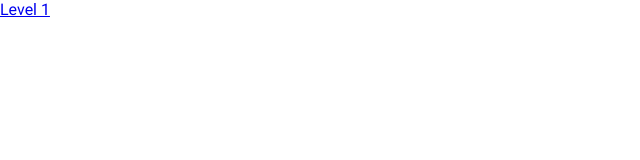
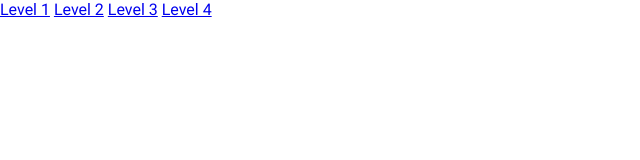
Before and after one commit to amovah/aa, a plain HTML site: page index.html in a window 1280 px wide. Shown: the whole page, without its empty margins (0-640 px from the left). Drawn offline with Linux system fonts and the light colour scheme.

Commit message:
Update index

```diff
--- a/index.html
+++ b/index.html
@@ -10,6 +10,9 @@
   <body>
 
     <a href='levels/1/index.html'>Level 1</a>
+    <a href='levels/2/index.html'>Level 2</a>
+    <a href='levels/3/index.html'>Level 3</a>
+    <a href='levels/4/index.html'>Level 4</a>
 
   </body>
 </html>
```
